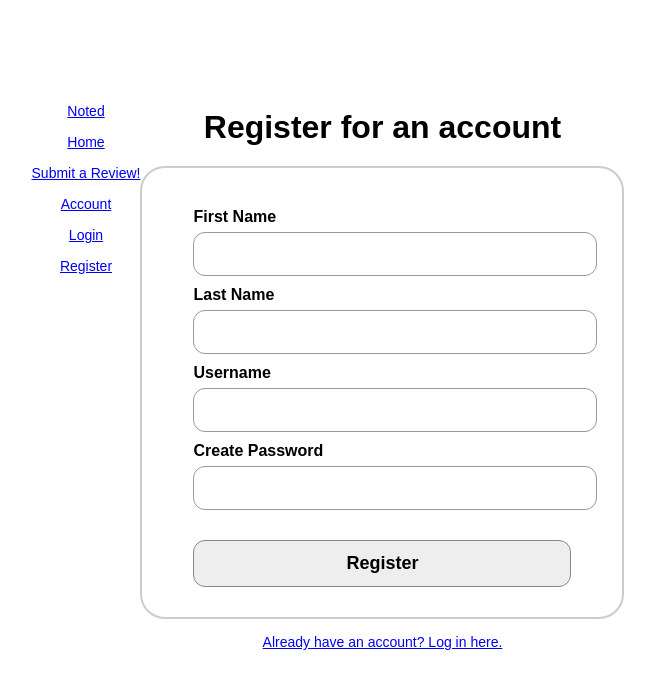
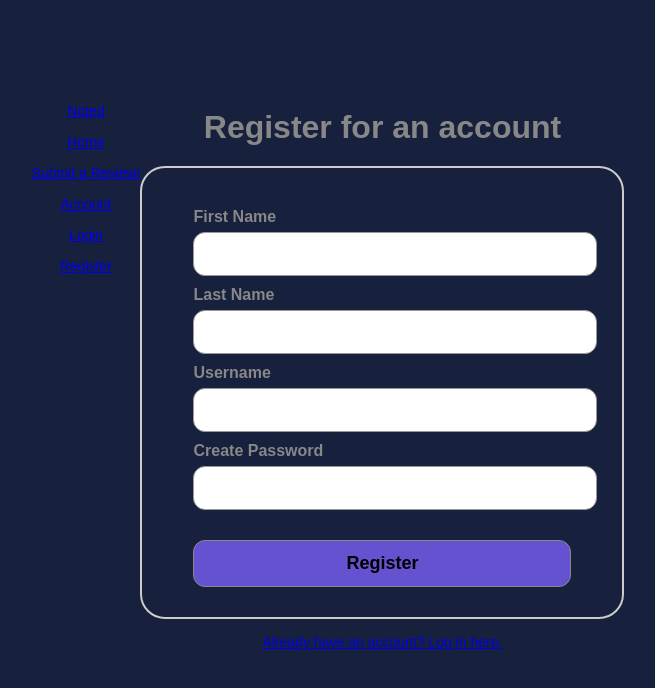
Before and after one commit to Nigel-Wrightington/frontend-noted, a React (Vite) app: page /register in a window 1280 px wide. Shown: the top 688 px of the page, without its empty margins (312-967 px from the left). Built offline with nearby package versions, Linux system fonts and the light colour scheme; no server answers.

Commit message:
added color

```diff
--- a/src/auth/Register.css
+++ b/src/auth/Register.css
@@ -4,6 +4,8 @@ body, #root {
   justify-content: center;
   padding-top: 40px;
   font-family: Arial, sans-serif;
+  color: #888;
+  background-color: #17203D;
 }
 
 /* Rounded container around the whole form */
@@ -13,12 +15,14 @@ form {
   border: 2px solid #ccc;
   border-radius: 25px;
   text-align: center;
+background-color: #17203D;
 }
 
 /* Title spacing */
 h1 {
   text-align: center;
   margin-bottom: 20px;
+
 }
 
 /* Stack labels vertically */
@@ -47,7 +51,7 @@ form button {
   margin-top: 20px;
   border-radius: 12px;
   border: 1px solid #888;
-  background-color: #eee;
+  background-color: #6552D0;
   font-size: 18px;
   cursor: pointer;
   font-weight: bold;
@@ -64,3 +68,7 @@ a {
   text-align: center;
   font-size: 14px;
 }
+
+.login-link {
+  color: #d5dce3;
+}
```
